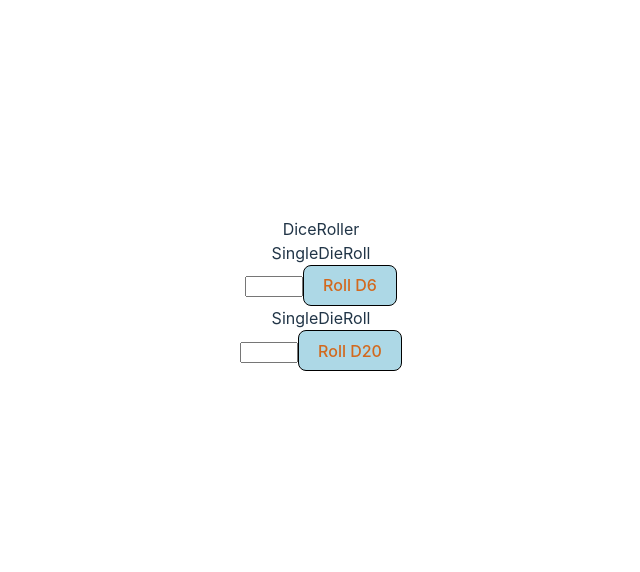
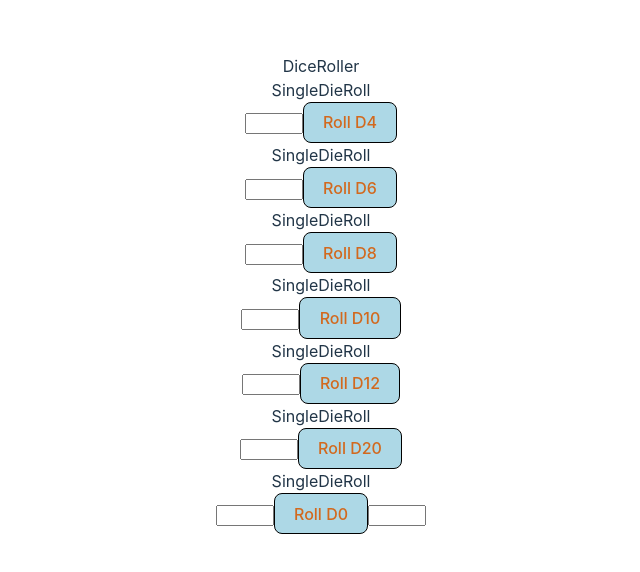
Before and after one commit to IzzyCraze365/Dice-Roller-Practice, a React (Vite) app in the folder React-vite-Dice/: page / in a window 1280 px wide. Shown: the part 106-678 px from the top of the page, without its empty margins (319-959 px from the left). Built offline with nearby package versions, Linux system fonts and the light colour scheme.

Commit message:
DiceRoller - Added additional Die sizes including the code and logic for the variable-sized dice

```diff
--- a/React-vite-Dice/src/components/dice-roller/DiceRoller.jsx
+++ b/React-vite-Dice/src/components/dice-roller/DiceRoller.jsx
@@ -1,15 +1,30 @@
-import React from 'react'
-import "./dice-roller.css"
-import SingleDieRoll from './SingleDieRoll'
+import React from "react";
+import { useState } from "react";
+import "./dice-roller.css";
+import SingleDieRoll from "./SingleDieRoll";
 
 const DiceRoller = () => {
+  const [totalSizes, setTotalSizes] = useState(0);
+  const numberOfSides = (e) => {
+    console.log("e.target.value: ", e.target.value, typeof e.target.value);
+    setTotalSizes(parseInt(e.target.value)); // sets the value to match the event's input field value "e" and saves it as it changes
+    console.log("totalSizes: ", totalSizes, typeof totalSizes);
+  };
   return (
     <>
-    <div>DiceRoller</div>
-    <SingleDieRoll diceSize={6}/>{/* I need to make the props passed be the die size which shouldnt be that hard*/}
-    <SingleDieRoll diceSize={20}/>{/* It also needs to be the number of dice that are used*/}
+      <div>DiceRoller</div>
+      <SingleDieRoll diceSize={4} />
+      {/* I need to make the props passed be the die size which shouldnt be that hard*/}
+      <SingleDieRoll diceSize={6} />
+      <SingleDieRoll diceSize={8} />
+      <SingleDieRoll diceSize={10} />
+      <SingleDieRoll diceSize={12} />
+      <SingleDieRoll diceSize={20} />
+      <SingleDieRoll diceSize={totalSizes} />
+      <input onChange={numberOfSides} type="number" min="0"></input>{" "}
+      {/* This is a variable dice, and the number of sizes can be changed */}
     </>
-  )
-}
+  );
+};
 
-export default DiceRoller
+export default DiceRoller;
```
